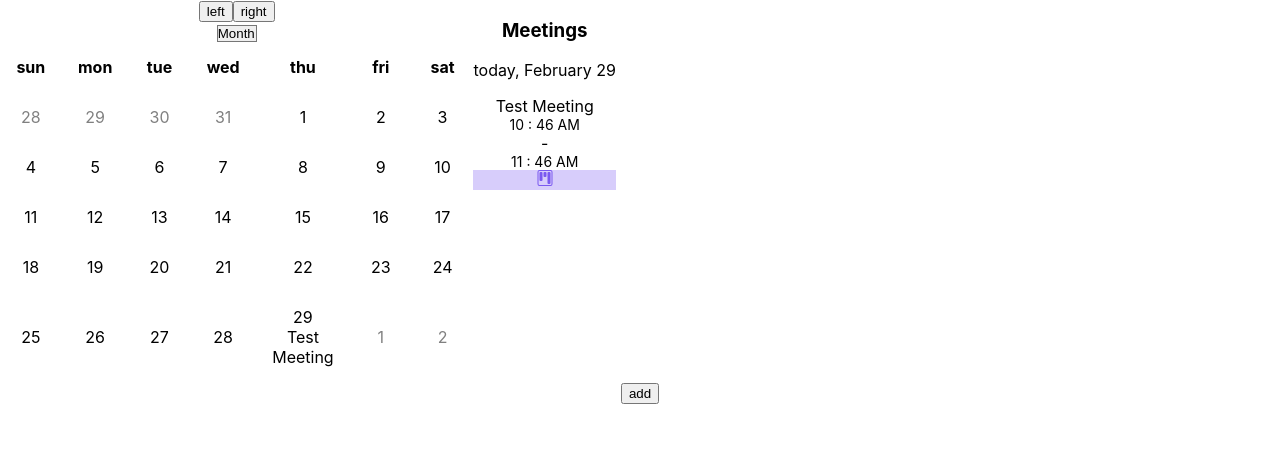
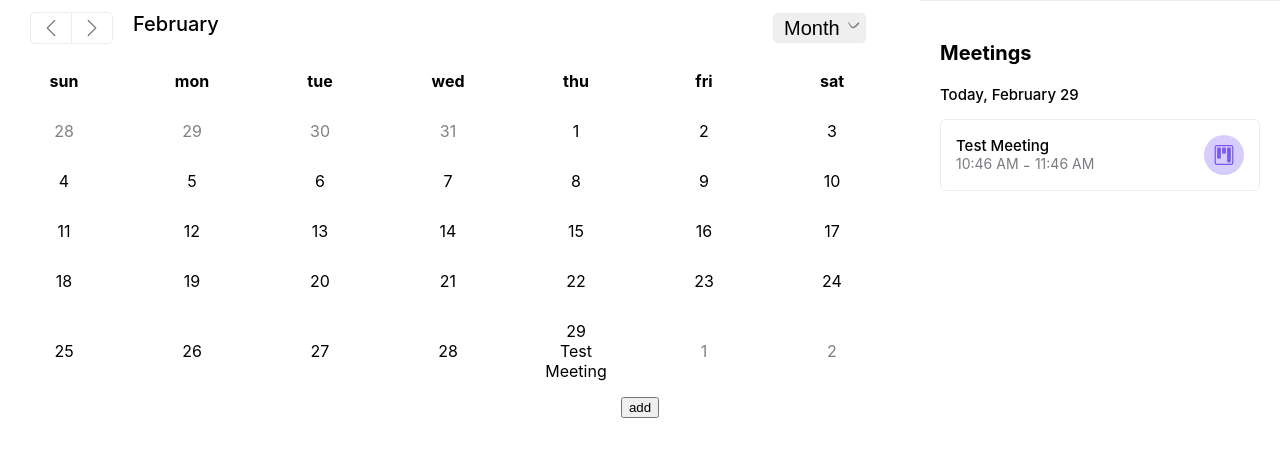
Before and after one commit to YroslavOne/meeting-calendar, a React (Create React App) app in the folder my-app/: page / in a window 1280 px wide. Shown: the top 456 px of the page. Built offline with nearby package versions, Linux system fonts and the light colour scheme.

Commit message:
15.54 4.03.2024

```diff
--- a/my-app/src/components/Context.js
+++ b/my-app/src/components/Context.js
@@ -1,63 +1,65 @@
-import React, { useState, useEffect } from 'react';
-import { v4 as uuidv4 } from 'uuid';
+import React, { useState, useEffect } from "react";
+import { v4 as uuidv4 } from "uuid";
 
 import {
   ChatRight,
   Kanban,
   Motherboard,
   Telephone,
-} from 'react-bootstrap-icons';
+} from "react-bootstrap-icons";
 
 export const Context = React.createContext({
-  meetings: '',
+  meetings: "",
   setMeetings: () => {},
-  changeRepository: '',
+  changeRepository: "",
   setChangeRepository: () => {},
-  createWindow: '',
+  createWindow: "",
   setCreateWindow: () => {},
-  dateForDisplay: '',
+  dateForDisplay: "",
   setDateForDisplay: () => {},
-  newMeeting: '',
+  newMeeting: "",
   setNewMeeting: () => {},
-  interactionWithTask: '',
+  interactionWithTask: "",
   setInteractionWithTask: () => {},
+  dateForScreenOutput: "",
+  setDateForScreenOutput: () => {},
 });
 
 export const ContextProvider = ({ children }) => {
   const meetingItems = [
     {
       icon: <Kanban />,
-      name: 'Project meeting',
-      background: '122, 89, 240, 0.3',
-      color: '122, 89, 240, 1',
+      name: "Project meeting",
+      background: "122, 89, 240, 0.3",
+      color: "122, 89, 240, 1",
     },
     {
       icon: <ChatRight />,
-      name: 'Meeting',
-      background: '9, 179, 196, 0.3',
-      color: '9, 179, 196, 1',
+      name: "Meeting",
+      background: "9, 179, 196, 0.3",
+      color: "9, 179, 196, 1",
     },
     {
       icon: <Telephone />,
-      name: 'Call',
-      background: '238, 149, 21, 0.3',
-      color: '238, 149, 21, 1',
+      name: "Call",
+      background: "238, 149, 21, 0.3",
+      color: "238, 149, 21, 1",
     },
     {
       icon: <Motherboard />,
-      name: 'Other',
-      background: '255, 88, 99, 0.3',
-      color: '255, 88, 99, 1',
+      name: "Other",
+      background: "255, 88, 99, 0.3",
+      color: "255, 88, 99, 1",
     },
   ];
 
   const meetingStart = [
     {
-      name: 'Test Meeting',
+      name: "Test Meeting",
       typeMeeting: {
-        background: '122, 89, 240, 0.3',
-        color: '122, 89, 240, 1',
-        name: 'Project meeting',
+        background: "122, 89, 240, 0.3",
+        color: "122, 89, 240, 1",
+        name: "Project meeting",
       },
       Date: [
         new Date().getFullYear(),
@@ -66,19 +68,19 @@ export const ContextProvider = ({ children }) => {
       ],
       timeStart: [new Date().getHours(), new Date().getMinutes()],
       timeEnd: [new Date().getHours() + 1, new Date().getMinutes()],
-      location: 'Here',
-      description: 'you need to study the program',
+      location: "Here",
+      description: "you need to study the program",
       key: uuidv4(),
       completed: false,
     },
   ];
 
   const changeMeetingStart = {
-    name: 'New meeting',
+    name: "New meeting",
     typeMeeting: {
-      background: '122, 89, 240, 0.3',
-      color: '122, 89, 240, 1',
-      name: 'Project meeting',
+      background: "122, 89, 240, 0.3",
+      color: "122, 89, 240, 1",
+      name: "Project meeting",
     },
     Date: [
       new Date().getFullYear(),
@@ -87,8 +89,8 @@ export const ContextProvider = ({ children }) => {
     ],
     timeStart: [new Date().getHours(), new Date().getMinutes()],
     timeEnd: [new Date().getHours() + 1, new Date().getMinutes()],
-    location: '',
-    description: '',
+    location: "",
+    description: "",
     key: uuidv4(),
     completed: false,
   };
@@ -108,6 +110,7 @@ export const ContextProvider = ({ children }) => {
   const [dateForDisplay, setDateForDisplay] = useState(new Date());
   const [newMeeting, setNewMeeting] = useState(true);
   const [interactionWithTask, setInteractionWithTask] = useState(false);
+  const [dateForScreenOutput, setDateForScreenOutput] = useState("hi");
 
   function actionsForMeeting(key) {
     meetings.map((meeting) => {
@@ -143,6 +146,8 @@ export const ContextProvider = ({ children }) => {
         interactionWithTask,
         setInteractionWithTask,
         changeMeetingStart,
+        dateForScreenOutput,
+        setDateForScreenOutput,
       }}
     >
       {children}
--- a/my-app/src/components/appComponents/Main.css
+++ b/my-app/src/components/appComponents/Main.css
@@ -1,4 +1,5 @@
 .main-calendar-and-meetingtoday {
 	display: flex;
+	justify-content: space-between;
 	width: 100%;
 }
--- a/my-app/src/components/appComponents/Main.js
+++ b/my-app/src/components/appComponents/Main.js
@@ -12,8 +12,8 @@ function Main() {
     <div>
       <div className="main-calendar-and-meetingtoday">
         <Calendar />
+        <MeetingToday />
         {createWindow && <CreateMeeting />}
-        <MeetingToday />
       </div>
       <div>
         <button
--- /dev/null
+++ b/my-app/src/components/appComponents/mainComponents/Calendar.css
@@ -0,0 +1,95 @@
+.calendar{
+    width: 70%;
+    padding-right: 10px;
+}
+.meeting-today-and-week-or-month{
+    display: flex;
+    width: 100%;
+}
+.week-or-month-select{
+    padding: 3px 30px 3px 10px;
+    font-size: 20px;
+    margin: 0 15px;
+    appearance: auto;
+    position: relative;
+    display: inline-block;
+    width: fit-content;
+
+
+}
+  .week-or-month-select:after {
+    content: "ᨆ";
+    padding: 0 8px;
+    font-size: 15px;
+    /* font-size: 12px; */
+    position: absolute;
+    right: 55px;
+    color: #7B7A80;
+    top: 4px;
+    z-index: 1;
+    text-align: center;
+    width: 10%;
+    height: 100%;
+    pointer-events: none;
+    box-sizing: border-box;
+  }
+  .week-or-month-select > select {
+    padding-right: 25px;
+    -webkit-appearance: none;
+    -moz-appearance: none;
+    appearance: none;
+    border: 1px solid #EBECF0;
+    border-radius: 5px;
+  }
+.calendar-button {
+    width: 100%;
+   display: flex;
+   align-items: center;
+   align-content: center;
+   justify-content: space-between;
+   margin: 10px 30px;
+
+}
+.calendar-button-left-rigth{
+display: flex;
+}
+.calendar-button-left-rigth > button{
+    display: flex;
+    font-size: 20px;
+    color: #7B7A80;
+    background: transparent;
+    height: auto;
+    margin: 0;
+    padding: 5px 10px;
+
+
+}
+.calendar-button-left-rigth > button:nth-child(1){
+    border-radius: 5px 0px 0px 5px;
+    border-top: 1px solid #EBECF0 ;
+    border-left: 1px solid #EBECF0 ;
+    border-right: 1px solid #EBECF0 ;
+    border-bottom: 1px solid #EBECF0 ;
+
+
+}
+.calendar-button-left-rigth > button:nth-child(2){
+    border-radius: 0px 5px 5px 0px;
+    border-top: 1px solid #EBECF0 ;
+    border-left: none ;
+    border-right: 1px solid #EBECF0 ;
+    border-bottom: 1px solid #EBECF0 ;
+
+
+}
+.calendar-button-date{
+    display: flex;
+    font-size: 20px;
+}
+.calendar-button-date > h2{
+    font-size: 20px;
+    margin: 0;
+    padding: 0;
+    margin-left: 20px;
+    font-weight: 500;
+}
--- a/my-app/src/components/appComponents/mainComponents/Calendar.js
+++ b/my-app/src/components/appComponents/mainComponents/Calendar.js
@@ -1,11 +1,77 @@
-import { useState } from "react"
+import { useState, useContext } from "react"
 import WeekOrMonth from "./CalendarComponents/WeekOrMonth"
+import "./Calendar.css"
+import MeetingToday from "./MeetingToday/MeetingToday"
+import { Context } from "../../Context";
+import { SCREEN } from "../../Consist";
+import { ChevronLeft, ChevronRight } from "react-bootstrap-icons";
 
 function Calendar(){
+  const { dateForDisplay, setDateForDisplay, dateForScreenOutput } = useContext(Context);
+  const [weekOrMonthInCalendar, setWeekOrMonthInCalendar] = useState(SCREEN.SCREEN_MONTH);
+
+
+    function flipThroughTheCalendar(leftOrRight) {
+        let date = dateForDisplay;
+        if (weekOrMonthInCalendar === SCREEN.SCREEN_MONTH) {
+          let updateDate =
+            leftOrRight === 'left'
+              ? new Date(date.getFullYear(), date.getMonth() - 1, date.getDate())
+              : new Date(date.getFullYear(), date.getMonth() + 1, date.getDate());
+          setDateForDisplay(updateDate);
+        } else {
+          let updateDate =
+            leftOrRight === 'left'
+              ? new Date(date.getFullYear(), date.getMonth(), date.getDate() - 7)
+              : new Date(date.getFullYear(), date.getMonth(), date.getDate() + 7);
+          setDateForDisplay(updateDate);
+        }
+      }
 
 return(
-    <div>
-    <WeekOrMonth/>
+    <div className="calendar">
+
+
+         <div className="calendar-button">
+            <div className="calendar-button-date">
+
+            <div className="calendar-button-left-rigth">
+        <button
+          value={'left'}
+          onClick={(e) => {
+            flipThroughTheCalendar(e.target.value);
+          }}
+        ><ChevronLeft/>
+
+        </button>
+        <button
+          value={'right'}
+          onClick={(e) => {
+            flipThroughTheCalendar(e.target.value);
+          }}
+        ><ChevronRight/>
+
+        </button>
+        </div>
+        <h2>{dateForScreenOutput}</h2>
+        </div>
+
+      <div className='week-or-month-select'>
+
+      <select
+        name="pets"
+        onChange={(e) => setWeekOrMonthInCalendar(e.target.value)}
+        id="pet-select"
+        className='week-or-month-select'
+      >
+        <option value={SCREEN.SCREEN_MONTH}>Month</option>
+        <option value={SCREEN.SCREEN_WEEK}>Week</option>
+      </select>
+      </div>
+      </div>
+    <WeekOrMonth weekOrMonth={weekOrMonthInCalendar}/>
+
+
     </div>
 )
 }
--- /dev/null
+++ b/my-app/src/components/appComponents/mainComponents/CalendarComponents/WeekOrMonth.css
@@ -0,0 +1,3 @@
+.week-or-month{
+    width: 100%;
+}
--- a/my-app/src/components/appComponents/mainComponents/CalendarComponents/WeekOrMonth.js
+++ b/my-app/src/components/appComponents/mainComponents/CalendarComponents/WeekOrMonth.js
@@ -1,66 +1,30 @@
-import React, { useContext, useState } from 'react';
-import Month from './weekOrMonth/Month.js';
-import MonthByDay from './weekOrMonth/MonthByDay.js';
-import Week from './weekOrMonth/Week.js';
-import { SCREEN } from '../../../Consist.js';
-import { update } from 'lodash';
-import { Context } from '../../../Context.js';
+import React, { useContext, useState } from "react";
+import Month from "./weekOrMonth/Month.js";
+import MonthByDay from "./weekOrMonth/MonthByDay.js";
+import Week from "./weekOrMonth/Week.js";
+import { SCREEN } from "../../../Consist.js";
+import { update } from "lodash";
+import { Context } from "../../../Context.js";
+import "./WeekOrMonth.css";
 
-function WeekOrMonth() {
-  let newDate = new Date();
-  console.log(newDate);
-  const { dateForDisplay, setDateForDisplay } = useContext(Context);
-  const [weekOrMonth, setWeekOrMonth] = useState(SCREEN.SCREEN_MONTH);
+function WeekOrMonth(props) {
+const {setDateForScreenOutput, dateForDisplay} =useContext(Context)
+const [monthForOutput, setMonthForOutput ] = useState("september")
+const [WeekForOutput, setWeekForOutput ] = useState("september")
+const monthNow = dateForDisplay.toLocaleString("en", { month: "long" });
 
-  function flipThroughTheCalendar(leftOrRight) {
-    let date = dateForDisplay;
-    if (weekOrMonth === SCREEN.SCREEN_MONTH) {
-      let updateDate =
-        leftOrRight === 'left'
-          ? new Date(date.getFullYear(), date.getMonth() - 1, date.getDate())
-          : new Date(date.getFullYear(), date.getMonth() + 1, date.getDate());
-      setDateForDisplay(updateDate);
-    } else {
-      let updateDate =
-        leftOrRight === 'left'
-          ? new Date(date.getFullYear(), date.getMonth(), date.getDate() - 7)
-          : new Date(date.getFullYear(), date.getMonth(), date.getDate() + 7);
-      setDateForDisplay(updateDate);
-    }
-  }
+
+if(props.weekOrMonth === SCREEN.SCREEN_MONTH){
+  setDateForScreenOutput(monthNow)
+  console.log(dateForDisplay)
+} else{
+  setDateForScreenOutput(WeekForOutput)
+}
 
   return (
-    <div>
-      <div>
-        <button
-          value={'left'}
-          onClick={(e) => {
-            flipThroughTheCalendar(e.target.value);
-          }}
-        >
-          left
-        </button>
-        <button
-          value={'right'}
-          onClick={(e) => {
-            flipThroughTheCalendar(e.target.value);
-          }}
-        >
-          right
-        </button>
-      </div>
-      <label for="pet-select"></label>
-
-      <select
-        name="pets"
-        onChange={(e) => setWeekOrMonth(e.target.value)}
-        id="pet-select"
-      >
-        <option value={SCREEN.SCREEN_MONTH}>Month</option>
-        <option value={SCREEN.SCREEN_WEEK}>Week</option>
-      </select>
-      {weekOrMonth === SCREEN.SCREEN_MONTH && <Month />}
-      {weekOrMonth === SCREEN.SCREEN_WEEK && <Week />}
+    <div className="week-or-month">
+      {props.weekOrMonth === SCREEN.SCREEN_MONTH && <Month  setMonthForOutput={setMonthForOutput}/>}
+      {props.weekOrMonth === SCREEN.SCREEN_WEEK && <Week setWeekForOutput={setWeekForOutput}/>}
     </div>
   );
 }
--- a/my-app/src/components/appComponents/mainComponents/CalendarComponents/weekOrMonth/Month.js
+++ b/my-app/src/components/appComponents/mainComponents/CalendarComponents/weekOrMonth/Month.js
@@ -5,7 +5,7 @@ import { useContext } from 'react';
 import { Context } from '../../../../Context';
 import { v4 as uuidv4 } from 'uuid';
 
-function Month() {
+function Month(props) {
   const { meetings, actionsForMeeting, dateForDisplay } = useContext(Context);
   const dayForWeek = [
     { dayWeek: 'sun' },
--- a/my-app/src/components/appComponents/mainComponents/CreateTask/TaskItems/TimeWhithСolon.js
+++ b/my-app/src/components/appComponents/mainComponents/CreateTask/TaskItems/TimeWhithСolon.js
@@ -8,7 +8,7 @@ function TimeWhithColon(props) {
   return (
     <div className="style-no-edit-timer">
       {twelveHour}
-      <span>&nbsp;:&nbsp;</span>
+      <span>:</span>
       {minut} {prepand}
     </div>
   );
--- /dev/null
+++ b/my-app/src/components/appComponents/mainComponents/MeetingToday/MeetingToday.css
@@ -0,0 +1,61 @@
+.meeting-today{
+    width: 25%;
+    border-top: 1px solid #EBECF0;
+    padding: 20px;
+}
+.meeting-today-title{
+    font-size: 20px;
+    text-align: left;
+}
+
+.meeting-today-date{
+    font-size: 15px;
+    font-weight: 500;
+    text-transform: capitalize;
+    text-align: left;
+}
+.meeting-today-card{
+    border: 1px solid #EBECF0;
+    padding: 15px;
+    border-radius: 5px;
+    margin: 5px 0   ;
+}
+.meeting-today-card-title{
+    margin: 0;
+    padding: 0;
+    font-size: 15px;
+    font-weight: 500;
+    text-align: left;
+
+
+}
+
+.meeting-today-card-time{
+    color: #7B7A80;
+    display: flex;
+
+
+}
+.meeting-today-card-icon{
+    border-radius: 50%;
+    width: max-content;
+aspect-ratio: 1/1;
+font-size: 20px;
+border-radius: 50%;
+margin: 0;
+padding: 10px;
+display: flex;
+
+}
+.meeting-today-card-titletime-and-meetingtype{
+    display: flex;
+    justify-content: space-between;
+    align-items: center;
+}
+.meeting-today-card-title-and-time{
+    display: flex;
+    flex-direction: column;
+    align-content: flex-start;
+    align-items: flex-start;
+
+}
--- a/my-app/src/components/appComponents/mainComponents/MeetingToday/MeetingToday.js
+++ b/my-app/src/components/appComponents/mainComponents/MeetingToday/MeetingToday.js
@@ -1,10 +1,11 @@
-import { useContext } from 'react';
-import { Context } from '../../../Context';
-import TimeWhithColon from '../CreateTask/TaskItems/TimeWhithСolon';
+import { useContext } from "react";
+import { Context } from "../../../Context";
+import TimeWhithColon from "../CreateTask/TaskItems/TimeWhithСolon";
+import "./MeetingToday.css";
 
 function MeetingToday() {
   const dateToday = new Date();
-  const monthNow = dateToday.toLocaleString('en', { month: 'long' });
+  const monthNow = dateToday.toLocaleString("en", { month: "long" });
   const dayNow = dateToday.getDate();
   const { meetings, meetingItems } = useContext(Context);
 
@@ -21,9 +22,10 @@ function MeetingToday() {
     );
     return (
       <div
+      className="meeting-today-card-icon"
         style={{
-          color: 'rgba(' + filterTypeMeeting[0].color + ')',
-          background: 'rgba(' + filterTypeMeeting[0].background + ')',
+          color: "rgba(" + filterTypeMeeting[0].color + ")",
+          background: "rgba(" + filterTypeMeeting[0].background + ")",
         }}
       >
         {filterTypeMeeting[0].icon}
@@ -31,26 +33,30 @@ function MeetingToday() {
     );
   }
   return (
-    <div>
-      <h3>Meetings</h3>
-      {/* <button>view all</button>s */}
-      <p>
+    <div className="meeting-today">
+      <h3 className="meeting-today-title">Meetings</h3>
+      <p className="meeting-today-date">
         today, {monthNow} {dayNow}
       </p>
       {meetingsToday.map((meetingToday) => (
-        <div>
-          {meetingToday.name}
-          <div>
+        <div className="meeting-today-card">
+          <div className="meeting-today-card-titletime-and-meetingtype">
+          <div className="meeting-today-card-title-and-time">
+          <h4 className="meeting-today-card-title">{meetingToday.name}</h4>
+
+            <div className="meeting-today-card-time">
               <TimeWhithColon
                 value={
-                meetingToday.timeStart[0] + ':' + meetingToday.timeStart[1]
+                  meetingToday.timeStart[0] + ":" + meetingToday.timeStart[1]
                 }
               />
               &nbsp;-&nbsp;
               <TimeWhithColon
-              value={meetingToday.timeEnd[0] + ':' + meetingToday.timeEnd[1]}
+                value={meetingToday.timeEnd[0] + ":" + meetingToday.timeEnd[1]}
               />
-            <div>{meetingTypeIcon(meetingToday.typeMeeting.name)}</div>
+              </div>
+            </div>
+              {meetingTypeIcon(meetingToday.typeMeeting.name)}
           </div>
           </div>
       ))}
```
Also changed, not shown: my-app/src/components/appComponents/mainComponents/CalendarComponents/weekOrMonth/Week.js (+9 -1 lines). Lines whose indentation alone changed are shown as unchanged.
